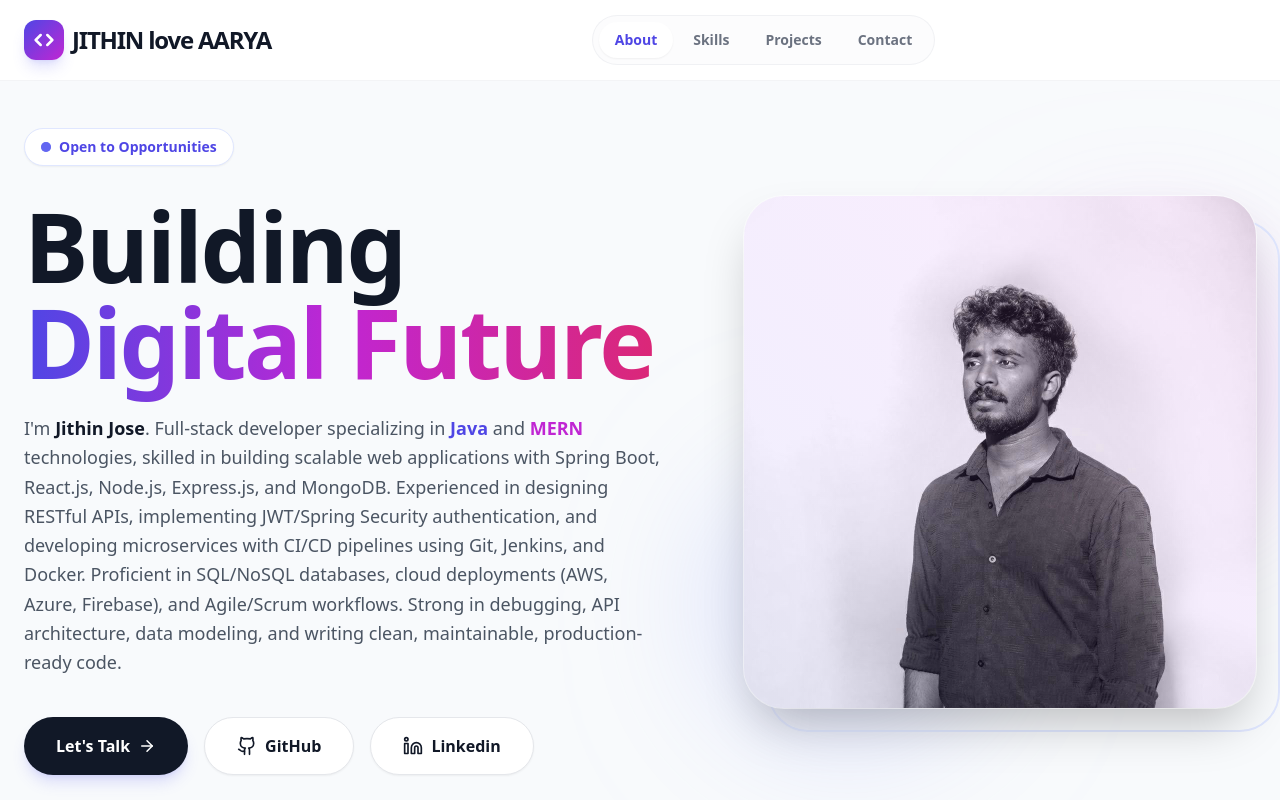
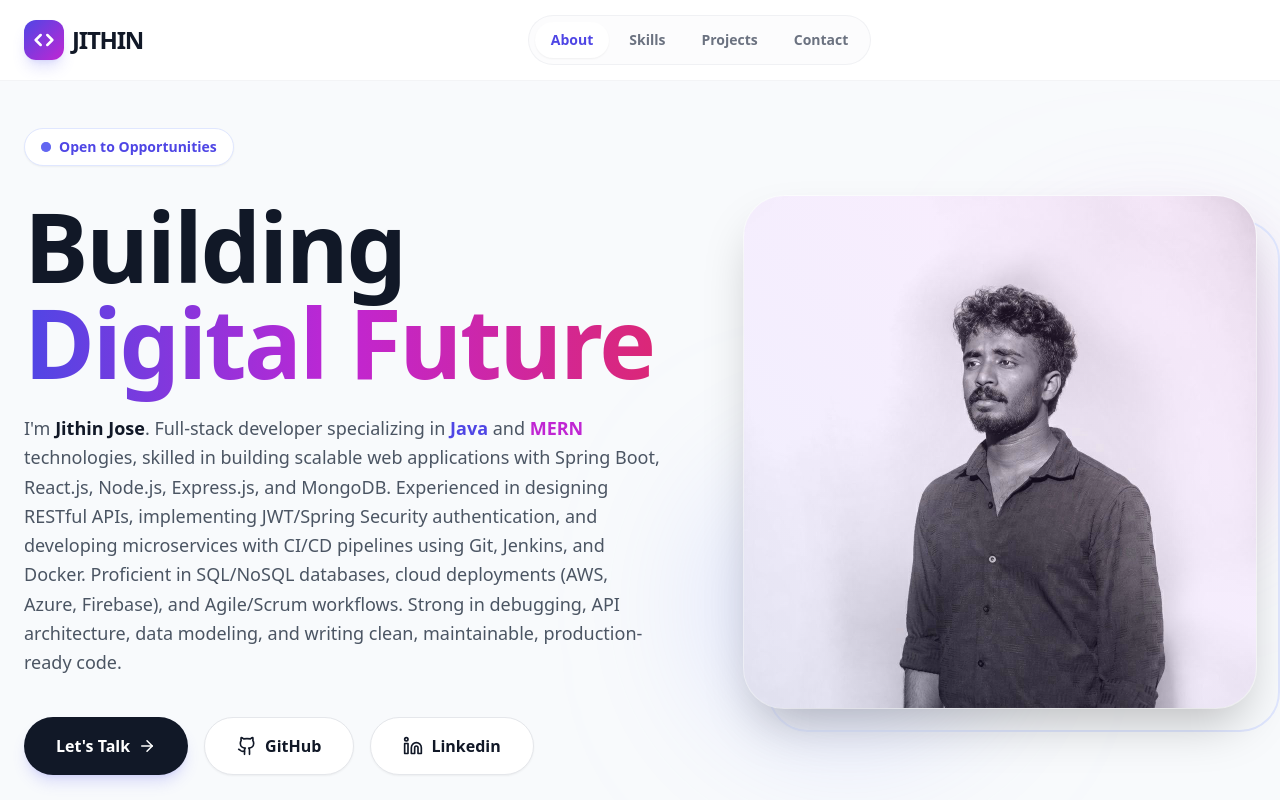
Before and after one commit to Jithinnnnnn/jithin-portfolio, a React (Vite) app: page / in a window 1280 px wide. Shown: the top 800 px of the page. Built offline with nearby package versions, Linux system fonts and the light colour scheme.

Commit message:
Updated email link with Mail icon

```diff
--- a/src/App.jsx
+++ b/src/App.jsx
@@ -220,7 +220,7 @@ export default function App() {
             <div className="w-10 h-10 bg-gradient-to-br from-indigo-600 to-fuchsia-600 rounded-xl flex items-center justify-center text-white shadow-lg shadow-indigo-500/20">
               <Code size={20} strokeWidth={3} />
             </div>
-            <span>JITHIN love AARYA<span className="text-transparent bg-clip-text bg-gradient-to-r from-indigo-600 to-fuchsia-600"></span></span>
+            <span>JITHIN<span className="text-transparent bg-clip-text bg-gradient-to-r from-indigo-600 to-fuchsia-600"></span></span>
           </div>
           <div className="hidden md:flex items-center gap-1 bg-gray-50/50 p-1.5 rounded-full border border-gray-200/50">
             {['about', 'skills', 'projects', 'contact'].map((item) => (
```
